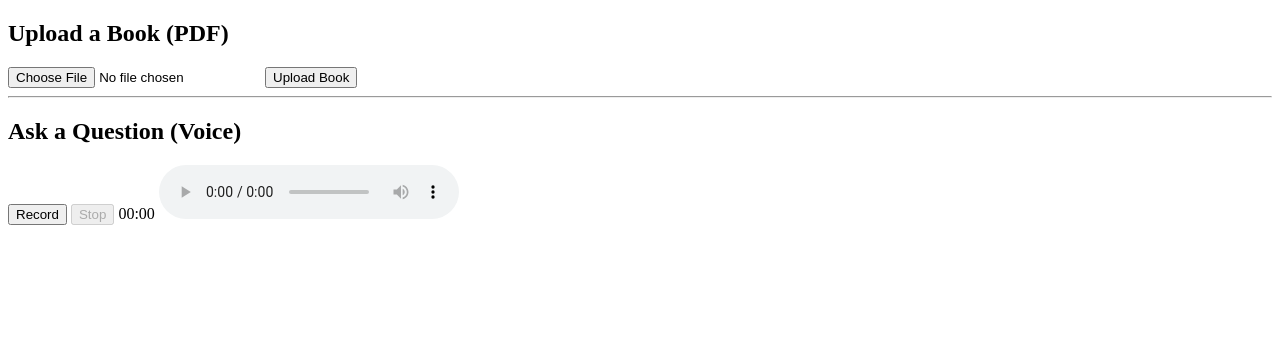
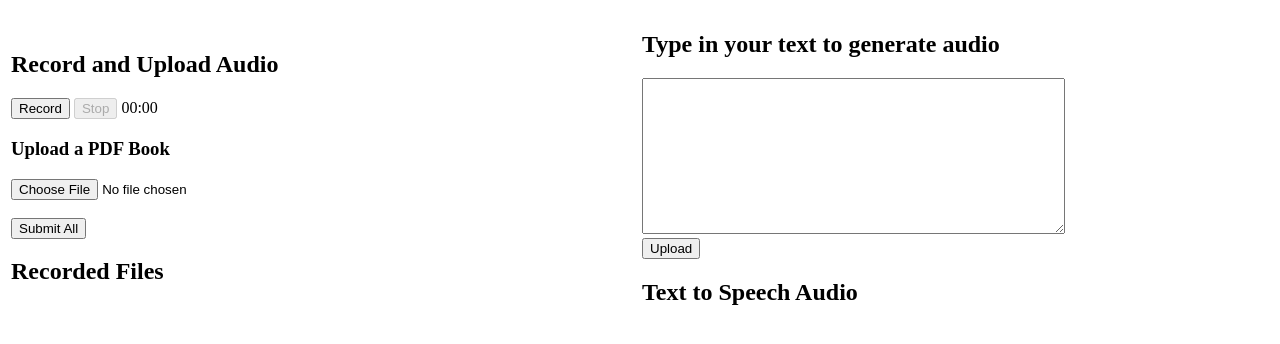
Before and after one commit to BryanAviles-Lopez/COTCourseProject, a Flask app: page / in a window 1280 px wide. Shown: the top 344 px of the page. Run offline with Flask 3, Linux system fonts and the light colour scheme.

Commit message:
second try

```diff
--- a/main.py
+++ b/main.py
@@ -1,7 +1,7 @@
 from datetime import datetime
-from flask import Flask, render_template, request, redirect, send_from_directory, flash
+from flask import Flask, render_template, request, redirect, url_for, send_from_directory, flash
 import os
-import pdfplumber
+import base64
 from google.cloud import texttospeech
 from google import genai
 from google.genai import types
@@ -9,125 +9,140 @@ from google.genai import types
 app = Flask(__name__)
 
 UPLOAD_FOLDER = 'uploads'
-TTS_FOLDER = 'tts'
-BOOK_PATH = os.path.join(UPLOAD_FOLDER, 'user_book.pdf')
-AUDIO_PATH = os.path.join(UPLOAD_FOLDER, 'audio.wav')
+ALLOWED_EXTENSIONS = {'wav'}
+app.config['UPLOAD_FOLDER'] = UPLOAD_FOLDER
 
-app.config['UPLOAD_FOLDER'] = UPLOAD_FOLDER
 os.makedirs(UPLOAD_FOLDER, exist_ok=True)
-os.makedirs(TTS_FOLDER, exist_ok=True)
+os.makedirs('tts', exist_ok=True)
 
-genai.configure(api_key=os.environ.get("GEMINI_API_KEY"))
+@app.route('/upload_text', methods=['POST'])
+def upload_text():
+    text = request.form['text']
+    if not text.strip():
+        flash("Text input is empty")
+        return redirect(request.url)
 
-def synthesize_text(text, output_path):
     client = texttospeech.TextToSpeechClient()
     input_text = texttospeech.SynthesisInput(text=text)
-    voice = texttospeech.VoiceSelectionParams(
-        language_code="en-US",
-        ssml_gender=texttospeech.SsmlVoiceGender.NEUTRAL,
-    )
-    audio_config = texttospeech.AudioConfig(audio_encoding=texttospeech.AudioEncoding.MP3)
+    voice = texttospeech.VoiceSelectionParams(language_code="en-US", ssml_gender=texttospeech.SsmlVoiceGender.NEUTRAL)
+    audio_config = texttospeech.AudioConfig(audio_encoding=texttospeech.AudioEncoding.LINEAR16)
 
     response = client.synthesize_speech(input=input_text, voice=voice, audio_config=audio_config)
 
-    with open(output_path, 'wb') as out:
+    tts_folder = 'tts'
+    filename = datetime.now().strftime("%Y%m%d-%I%M%S%p") + '.wav'
+    file_path = os.path.join(tts_folder, filename)
+    with open(file_path, 'wb') as out:
         out.write(response.audio_content)
 
-def extract_text_from_pdf(pdf_path):
-    text = ""
-    with pdfplumber.open(pdf_path) as pdf:
-        for page in pdf.pages:
-            text += page.extract_text() or ""
-    return text
+    transcript_path = file_path + '.txt'
+    with open(transcript_path, 'w') as f:
+        f.write(f"Original TTS Input:\n{text}")
+
+    return redirect('/')
+
+def generate(filename, prompt):
+    client = genai.Client(
+        api_key=os.environ.get("GEMINI_API_KEY"),
+    )
+
+    files = [
+        # Make the file available in local system working directory
+        client.files.upload(file=filename)
+    ]
+    model = "gemini-2.0-flash"
+    contents = [
+        types.Content(
+            role="user",
+            parts=[
+                types.Part.from_uri(
+                    file_uri=files[0].uri,
+                    mime_type=files[0].mime_type,
+                ),
+                types.Part.from_text(text=prompt),
+            ],
+        ),
+    ]
+    generate_content_config = types.GenerateContentConfig(
+        temperature=1,
+        top_p=0.95,
+        top_k=40,
+        max_output_tokens=8192,
+        response_mime_type="text/plain",
+    )
+
+    response = client.models.generate_content(
+        model=model,
+        contents=contents,
+        config=generate_content_config,
+    )
+
+    print(response)
+    return response.text
+
+def allowed_file(filename):
+    return '.' in filename and filename.rsplit('.', 1)[1].lower() in ALLOWED_EXTENSIONS
+
+def get_files(folder):
+    files = []
+    for filename in os.listdir(folder):
+        if allowed_file(filename):
+            files.append(filename)
+    files.sort(reverse=True)
+    return files
 
 @app.route('/')
 def index():
-    return render_template('index.html')
+    files = get_files(UPLOAD_FOLDER)
+    tts_files = get_files('tts')
+    return render_template('index.html', files=files, tts_files=tts_files)
 
-@app.route('/upload_pdf', methods=['POST'])
-def upload_pdf():
-    file = request.files['pdf']
-    file.save(BOOK_PATH)
+@app.route('/upload', methods=['POST'])
+def upload_audio():
+    if 'audio_data' not in request.files:
+        flash('No audio data')
+        return redirect(request.url)
+
+    file = request.files['audio_data']
+    if file.filename == '':
+        flash('No selected file')
+        return redirect(request.url)
+
+    if file:
+        filename = datetime.now().strftime("%Y%m%d-%I%M%S%p") + '.wav'
+        file_path = os.path.join(app.config['UPLOAD_FOLDER'], filename)
+        file.save(file_path)
+
+        prompt = """
+        Please provide an exact trascript for the audio, followed by sentiment analysis.
+
+        Your response should follow the format:
+
+        Text: USERS SPEECH TRANSCRIPTION
+
+        Sentiment Analysis: positive|neutral|negative
+        """
+        text = generate(file_path, prompt)
+        f = open(file_path+'.txt','w')
+        f.write(text)
+        f.close()
+
     return redirect('/')
-
-@app.route('/ask', methods=['POST'])
-def ask():
-    # Save audio file
-    audio_file = request.files['audio_data']
-    audio_file.save(AUDIO_PATH)
-
-    # Step 1: Ask Gemini to transcribe the audio
-    client = genai.Client()
-    audio_file_ref = client.files.upload(file=AUDIO_PATH)
-
-    transcription_prompt = """
-Please provide only the transcription of the user's speech. Do not include any extra commentary or formatting.
-Return only the raw text that was spoken.
-"""
-    transcription_contents = [
-        types.Content(
-            role="user",
-            parts=[
-                types.Part.from_uri(file_uri=audio_file_ref.uri, mime_type="audio/wav"),
-                types.Part.from_text(text=transcription_prompt),
-            ],
-        )
-    ]
-
-    transcription_response = client.models.generate_content(
-        model="gemini-2.0-pro",
-        contents=transcription_contents,
-        config=types.GenerateContentConfig(
-            temperature=0.3,
-            max_output_tokens=2048,
-        ),
-    )
-
-    question_text = transcription_response.text.strip()
-
-    # Step 2: Extract PDF content
-    book_text = extract_text_from_pdf(BOOK_PATH)
-
-    # Step 3: Ask Gemini to answer the question based on the book
-    qa_prompt = f"""
-You are a helpful assistant. The user uploaded the following book:
-
----BOOK START---
-{book_text[:15000]}  # If too large, truncate
----BOOK END---
-
-They asked: "{question_text}"
-
-Answer clearly based only on the book. Keep your answer concise (1–3 sentences).
-"""
-
-    answer_response = client.models.generate_content(
-        model="gemini-2.0-pro",
-        contents=[types.Content(role="user", parts=[types.Part.from_text(qa_prompt)])],
-        config=types.GenerateContentConfig(
-            temperature=0.5,
-            max_output_tokens=512,
-        ),
-    )
-
-    answer = answer_response.text.strip()
-
-    # Step 4: Synthesize audio response
-    output_filename = datetime.now().strftime("%Y%m%d-%H%M%S") + '.mp3'
-    output_path = os.path.join(TTS_FOLDER, output_filename)
-    synthesize_text(answer, output_path)
-
-    return send_from_directory(TTS_FOLDER, output_filename, mimetype='audio/mp3')
 
 @app.route('/<folder>/<filename>')
 def uploaded_file(folder, filename):
     if folder not in ['uploads', 'tts']:
         return "Invalid folder", 404
-    path = os.path.join(folder, filename)
-    if os.path.exists(path):
+
+    folder_path = os.path.join(folder, filename)
+    if os.path.exists(folder_path):
         return send_from_directory(folder, filename)
-    return "File not found", 404
+    else:
+        return "File not found", 404
 
-@app.route('/script.js')
+@app.route('/script.js', methods=['GET'])
 def scripts_js():
-    return send_from_directory('static', 'script.js')
+    return send_from_directory('', 'script.js')
+
+if __name__ == '__main__':
+    app.run(debug=True)
--- a/requirements.txt
+++ b/requirements.txt
@@ -1,5 +1,4 @@
 Flask==3.0.3
 google-cloud-texttospeech==2.17.2
 google-genai==1.7.0
-pdfplumber==0.10.3
 gunicorn==22.0.0
--- a/templates/index.html
+++ b/templates/index.html
@@ -1,29 +1,71 @@
 <!DOCTYPE html>
 <html>
 <head>
-    <title>Book Knowledge App</title>
+    <title>Audio Recorder</title>
 </head>
 <body>
 
-    <h2>Upload a Book (PDF)</h2>
-    <form action="/upload_pdf" method="post" enctype="multipart/form-data">
-        <input type="file" name="pdf" accept=".pdf" required>
-        <input type="submit" value="Upload Book">
-    </form>
+    <table style="width:100%">
+        <tr>
+            <td style="width:50%">
+                <h2>Record and Upload Audio</h2>
 
-    <hr>
+                <button id="record">Record</button>
+                <button id="stop">Stop</button>
+                <span id="timer">00:00</span>
+                <audio id="audio"></audio>
+                <form id="uploadForm" method="POST" enctype="multipart/form-data">
+                    <input type="hidden" name="audio_data" id="audioData">
 
-    <h2>Ask a Question (Voice)</h2>
-    <button id="record">Record</button>
-    <button id="stop" disabled>Stop</button>
-    <span id="timer">00:00</span>
-    <audio id="audio" controls></audio>
+                    <h3>Upload a PDF Book</h3>
+                    <input type="file" name="pdf_file" accept="application/pdf">
+                    <br><br>
+                    <input type="submit" value="Submit All">
+                </form>
 
-    <form id="uploadForm" method="POST" action="/ask" enctype="multipart/form-data">
-        <input type="hidden" name="audio_data" id="audioData">
-    </form>
+                <script src="script.js"></script>
+                <hl></hl>
 
-    <script src="/script.js"></script>
+                <h2>Recorded Files</h2>
+                <ul>
+                    {% for file in files %}
+                    <li>
+                        <audio controls>
+                            <source src="{{ url_for('uploaded_file', folder='uploads', filename=file) }}">
+                            Your browser does not support the audio element.
+                        </audio><br>
+                        {{ file }}
+                        <a href="{{ url_for('uploaded_file', folder='uploads', filename=file) }}.txt">{{ file }}.txt</a>
+                    </li>
+                    {% endfor %}
+                </ul>
+            </td>
+            <td style="width:50%">
+                <h2>Type in your text to generate audio</h2>
+
+                <form action="/upload_text" method="post">
+                  <textarea name="text" rows="10" cols="50"></textarea>
+                  <br>
+                  <input type="submit" value="Upload">
+                </form>
+
+                <hl></hl>
+                <h2>Text to Speech Audio</h2>
+                <ul>
+                    {% for file in tts_files %}
+                    <li>
+                        <audio controls>
+                            <source src="{{ url_for('uploaded_file', folder='tts', filename=file) }}" type="audio/wav">
+                            Your browser does not support the audio element.
+                        </audio><br>
+                        {{ file }}
+                        <a href="{{ url_for('uploaded_file', folder='tts', filename=file + '.txt') }}">View Transcript & Sentiment</a>
+                    </li>
+                    {% endfor %}
+                </ul>
+            </td>
+        </tr>
+    </table>
 
 </body>
 </html>
```
Also changed, not shown: script.js (+11 -14 lines).
